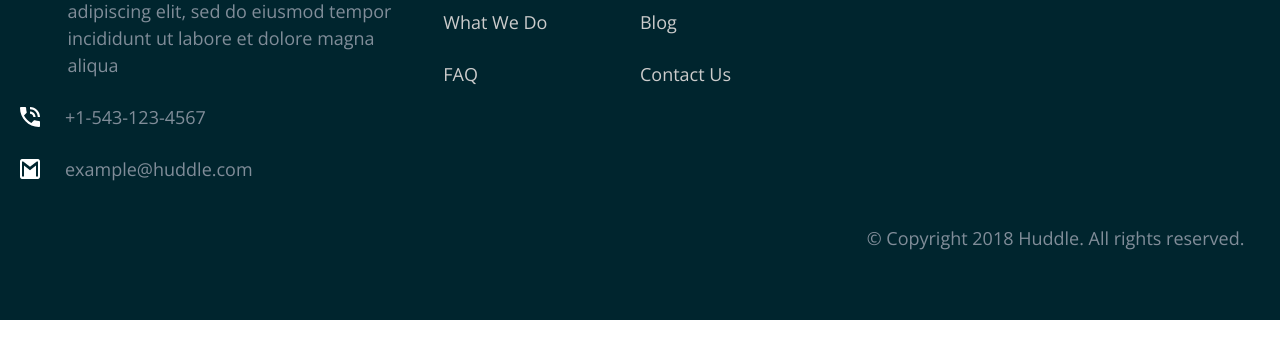
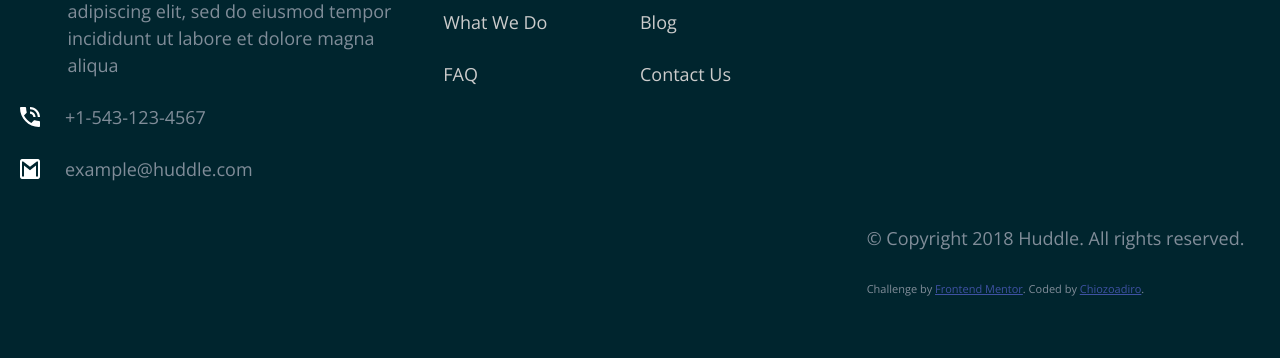
Before and after one commit to ejikemechiozoadiro/huddle-landing-page-me, a plain HTML site: page index.html in a window 1280 px wide. Shown: the part 2733-3091 px from the top of the page. Before the commit the page ends 3053 px from the top, so only its background shows below. Drawn offline with nearby package versions, Linux system fonts and the light colour scheme.

Commit message:
attribution.

```diff
--- a/css/styles.css
+++ b/css/styles.css
@@ -320,3 +320,13 @@ h3{
     }
 
 }
+
+
+.attribution {
+    font-size: 11px;
+    text-align: center;
+}
+
+.attribution a {
+    color: hsl(228, 45%, 44%);
+}
--- a/index.html
+++ b/index.html
@@ -201,6 +201,13 @@
           </span>
         </div>
         <p>&copy; Copyright 2018 Huddle. All rights reserved.</p>
+        <p class="attribution">
+          Challenge by
+          <a href="https://www.frontendmentor.io?ref=challenge" target="_blank"
+            >Frontend Mentor</a
+          >. Coded by
+          <a href="https://github.com/ejikemechiozoadiro">Chiozoadiro</a>.
+        </p>
       </div>
     </footer>
   </body>
```
